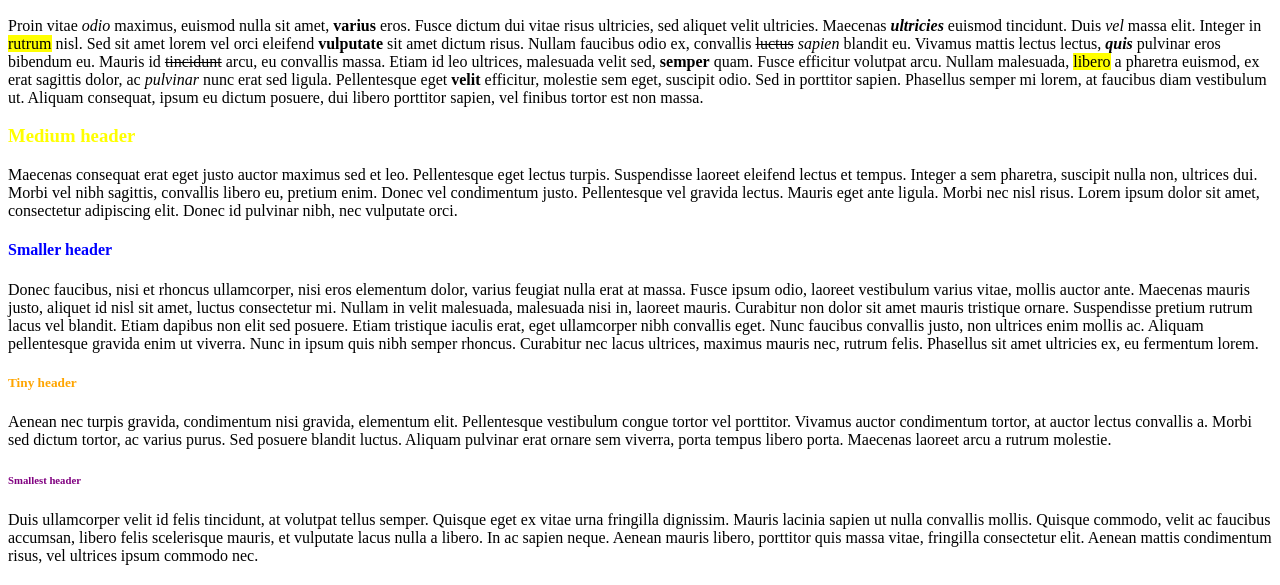
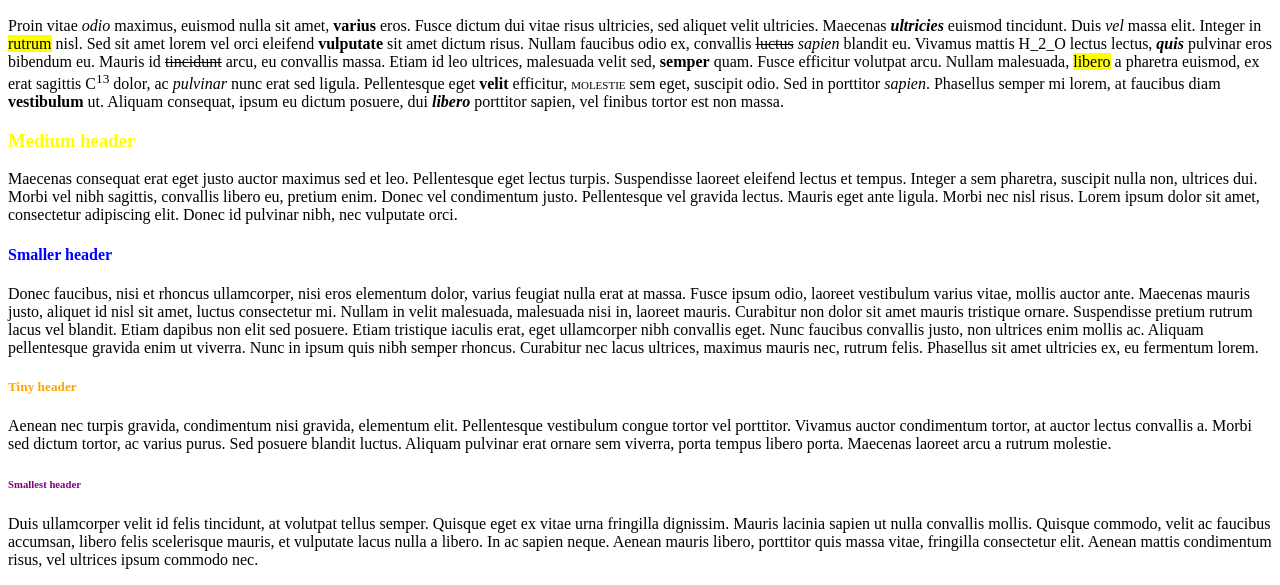
Before and after one commit to gregory-james-smith/vault-example, a plain HTML site: page example.html in a window 1280 px wide. Shown: the part 282-867 px from the top of the page. Drawn offline with Linux system fonts and the light colour scheme.

Commit message:
Deploying to gh-pages from @ gregory-james-smith/vault-example@c2c743bf83cde21c36ff58443a36f6ca22388607 🚀

```diff
--- a/example.html
+++ b/example.html
@@ -67,16 +67,17 @@ sed aliquet velit ultricies. Maecenas
 massa elit. Integer in <mark>rutrum</mark> nisl. Sed sit amet lorem vel
 orci eleifend <strong>vulputate</strong> sit amet dictum risus. Nullam
 faucibus odio ex, convallis <del>luctus</del> <em>sapien</em> blandit
-eu. Vivamus mattis lectus lectus, <strong><em>quis</em></strong>
+eu. Vivamus mattis H_2_O lectus lectus, <strong><em>quis</em></strong>
 pulvinar eros bibendum eu. Mauris id <del>tincidunt</del> arcu, eu
 convallis massa. Etiam id leo ultrices, malesuada velit sed,
 <strong>semper</strong> quam. Fusce efficitur volutpat arcu. Nullam
 malesuada, <mark>libero</mark> a pharetra euismod, ex erat sagittis
-dolor, ac <em>pulvinar</em> nunc erat sed ligula. Pellentesque eget
-<strong>velit</strong> efficitur, molestie sem eget, suscipit odio. Sed
-in porttitor sapien. Phasellus semper mi lorem, at faucibus diam
-vestibulum ut. Aliquam consequat, ipsum eu dictum posuere, dui libero
-porttitor sapien, vel finibus tortor est non massa.</p>
+C<sup>13</sup> dolor, ac <em>pulvinar</em> nunc erat sed ligula.
+Pellentesque eget <strong>velit</strong> efficitur, <span class="smallcaps">molestie</span> sem eget, suscipit odio. Sed in
+porttitor <em>sapien</em>. Phasellus semper mi lorem, at faucibus diam
+<strong>vestibulum</strong> ut. Aliquam consequat, ipsum eu dictum
+posuere, dui <strong><em>libero</em></strong> porttitor sapien, vel
+finibus tortor est non massa.</p>
 <h3 id="medium-header">Medium header</h3>
 <p>Maecenas consequat erat eget justo auctor maximus sed et leo.
 Pellentesque eget lectus turpis. Suspendisse laoreet eleifend lectus et
```
